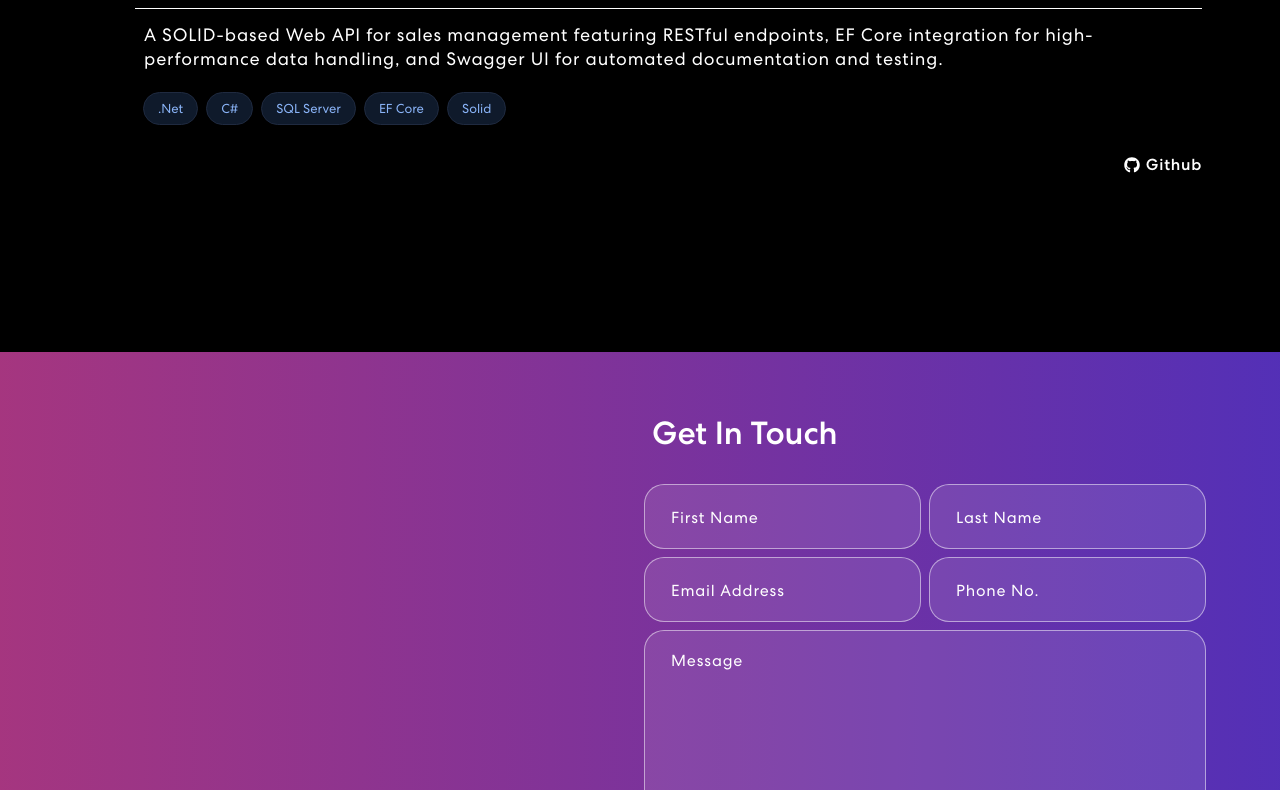
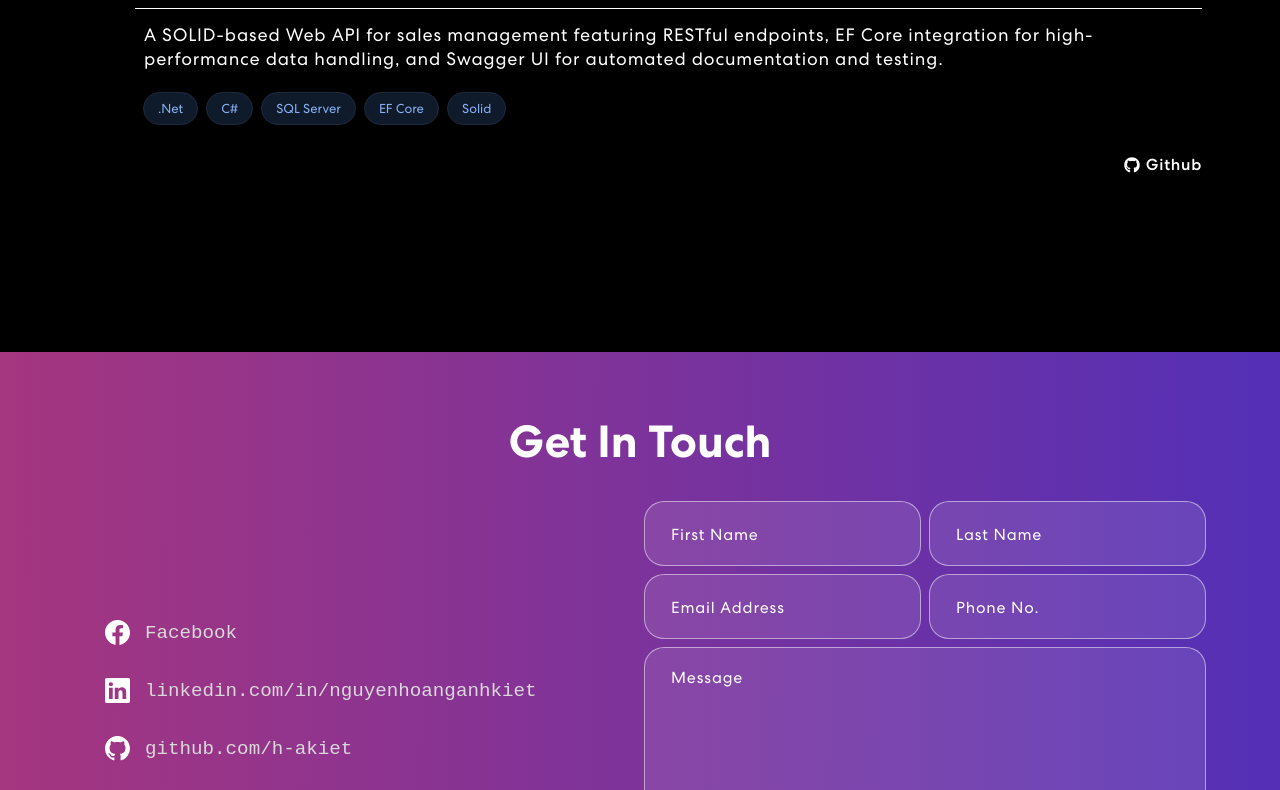
Before and after one commit to h-akiet/portfolio, a React (Vite) app: page / in a window 1280 px wide. Shown: the part 2010-2800 px from the top of the page. Built offline with nearby package versions, Linux system fonts and the light colour scheme.

Commit message:
update more infor contact form

```diff
--- a/src/App.css
+++ b/src/App.css
@@ -103,6 +103,7 @@ p.danger {
 .title {
   font-weight: 700;
   font-size: 45px;
+  text-align: center;
 }
 
 .react-multiple-carousel__arrow--right {
@@ -113,7 +114,9 @@ p.danger {
   left: calc(4% + -20px);
 }
 
-
+.align-items-center{
+  align-items: center;
+}
 
 
 /* Navbar */
@@ -467,7 +470,7 @@ nav.navbar .navbar-toggler[aria-expanded="true"] .navbar-toggler-icon {
   max-height: 0;
   opacity: 0;
   padding: 0 20px;
-  transition: all 0.4s cubic-bezier(0.4, 0, 0.2, 1);
+  transition: all 0.3s ease-in-out(0.4, 0, 0.2, 1);
 }
 
 .skill-details.show {
@@ -833,6 +836,46 @@ nav.navbar .navbar-toggler[aria-expanded="true"] .navbar-toggler-icon {
   transform: scale(1);
 }
 
+.contact-info {
+  display: flex;
+  flex-direction: column; /* Xếp chồng các hàng lên nhau */
+  gap: 15px;              /* Khoảng cách giữa các hàng */
+  padding: 10px;
+}
+
+.contact-info a {
+  display: flex;
+  align-items: center;      /* Căn giữa icon và chữ theo chiều dọc */
+  gap: 15px;               /* Khoảng cách giữa icon và chữ */
+  color: #D9D9D9;          /* Màu xám nhạt từ Figma */
+  text-decoration: none;
+  font-family: 'Courier New', Courier, monospace;
+  font-size: 1.2rem;
+  transition: all 0.3s cubic-bezier(0.4, 0, 0.2, 1);
+  padding: 8px 12px;
+  border-radius: 8px;
+  border: 1px solid transparent;
+}
+
+/* Hiệu ứng khi di chuột vào hoặc chạm trên mobile */
+.contact-info a:hover {
+  color: #ffffff;
+  background: rgba(105, 59, 147, 0.1); /* Nền tím mờ nhẹ */
+  border-color: rgba(105, 59, 147, 0.5);
+  transform: translateX(5px);         /* Nhích nhẹ sang phải */
+  box-shadow: 0 0 15px rgba(105, 59, 147, 0.2);
+}
+
+.contact-info a svg {
+  color: #693B93; /* Màu tím accent cho icon */
+  transition: transform 0.3s ease;
+}
+
+.contact-info a:hover svg {
+  transform: scale(1.1);
+  color: #ffffff; /* Icon sáng lên khi hover */
+}
+
 /* footer */
 .footer {
   padding: 0 0 30px 0;
--- a/src/Responsive.css
+++ b/src/Responsive.css
@@ -18,6 +18,11 @@
     }
 
     @media(max-width: 768px) {
+        nav.navbar {
+            padding: 0px 0;
+            background-color: #121212;
+        }
+
         .banner-logo {
             display: none;
         }
@@ -38,6 +43,24 @@
         .contact form button {
             display: block;
             margin: 30px auto 0 auto;
+        }
+
+        .contact-info{
+            margin-bottom: 16px;
+        }
+
+        .contact-info a {
+            display: flex;
+            align-items: center;
+            gap: 15px;
+            color: #D9D9D9;
+            text-decoration: none;
+            font-family: 'Courier New', Courier, monospace;
+            font-size: 14px;
+            transition: all 0.3s cubic-bezier(0.4, 0, 0.2, 1);
+            padding: 0 0 4px 0;
+            border-radius: 8px;
+            border: 1px solid transparent;
         }
 
         .skills-grid-container {
--- a/src/components/Contact.jsx
+++ b/src/components/Contact.jsx
@@ -4,6 +4,8 @@ import { Container, Row, Col } from "react-bootstrap";
 import contactImg from "../assets/img/contact-img.svg";
 import 'animate.css';
 import TrackVisibility from 'react-on-screen';
+import { Linkedin, Facebook, Github, Envelope, ArrowRightCircle } from 'react-bootstrap-icons';
+
 
 const supabaseUrl = import.meta.env.VITE_SUPABASE_URL;
 const supabaseAnonKey = import.meta.env.VITE_SUPABASE_PUBLISHABLE_KEY;
@@ -65,18 +67,31 @@ export const Contact = () => {
     <section className="contact" id="connect">
       <Container>
         <Row className="align-items-center">
-          <Col size={12} md={6} className="contact-img">
-            <TrackVisibility>
-              {({ isVisible }) =>
-                <img className={isVisible ? "animate__animated animate__zoomIn" : ""} src={contactImg} alt="Contact Us" />
-              }
-            </TrackVisibility>
+          <h2 className="title">Get In Touch</h2>
+          <Col size={12} md={6} className="">
+            <div className="contact-info">
+              <a href="https://web.facebook.com/share/18DSvWncLX/?mibextid=wwXIfr&_rdc=1&_rdr">
+                <Facebook size={25} color="white" />
+                <span>Facebook</span>
+              </a>
+              <a href="https://www.linkedin.com/in/nguyenhoanganhkiet">
+                <Linkedin size={25} color="white" />
+                <span>linkedin.com/in/nguyenhoanganhkiet</span>
+              </a>
+              <a href="https://github.com/h-akiet">
+                <Github size={25} color="white" />
+                <span>github.com/h-akiet</span>
+              </a>
+              <a href="mailto:nguyenhoanganhkiettg2005@gmail.com">
+                <Envelope size={25} color="white" />
+                <span>nguyenhoanganhkiettg2005@gmail.com</span>
+              </a>
+            </div>
           </Col>
           <Col size={12} md={6}>
             <TrackVisibility>
               {({ isVisible }) =>
                 <div className={isVisible ? "animate__animated animate__fadeIn" : ""}>
-                  <h2>Get In Touch</h2>
                   <form onSubmit={handleSubmit}>
                     <Row>
                       <Col size={12} sm={6} className="px-1">
--- a/src/components/Footer.jsx
+++ b/src/components/Footer.jsx
@@ -2,7 +2,7 @@ import { Container, Row, Col } from "react-bootstrap";
 import logo from "../assets/img/logo.png";
 import navIcon1 from "../assets/img/nav-icon1.svg";
 import navIcon2 from "../assets/img/nav-icon2.svg";
-import navIcon3 from "../assets/img/nav-icon3.svg";
+
 
 export const Footer = () => {
     return (
@@ -16,7 +16,6 @@ export const Footer = () => {
                         <div className="social-icon">
                             <a href="https://www.linkedin.com/in/nguyenhoanganhkiet"><img src={navIcon1} alt="" /></a>
                             <a href="https://web.facebook.com/share/18DSvWncLX/?mibextid=wwXIfr&_rdc=1&_rdr"><img src={navIcon2} alt="" /></a>
-                            <a href="#"><img src={navIcon3} alt="" /></a>
                         </div>
                         <div className="email-footer">
                             <a href="mailto:nguyenhoanganhkiettg2005@gmail.com">nguyenhoanganhkiettg2005@gmail.com</a>
--- a/src/components/NavBar.jsx
+++ b/src/components/NavBar.jsx
@@ -3,7 +3,6 @@ import { Navbar, Nav, Container } from "react-bootstrap";
 import logo from '../assets/img/logo.png';
 import navIcon1 from '../assets/img/nav-icon1.svg';
 import navIcon2 from '../assets/img/nav-icon2.svg';
-import navIcon3 from '../assets/img/nav-icon3.svg';
 import { HashLink } from 'react-router-hash-link';
 import {
   BrowserRouter as Router
@@ -52,7 +51,7 @@ export const NavBar = () => {
               <div className="social-icon">
                 <a href="https://www.linkedin.com/in/nguyenhoanganhkiet"><img src={navIcon1} alt="" /></a>
                 <a href="https://web.facebook.com/share/18DSvWncLX/?mibextid=wwXIfr&_rdc=1&_rdr"><img src={navIcon2} alt="" /></a>
-                <a href="#"><img src={navIcon3} alt="" /></a>
+
               </div>
               <HashLink to='#connect'>
                 <button className="vvd"><span>Let’s Connect</span></button>
```
